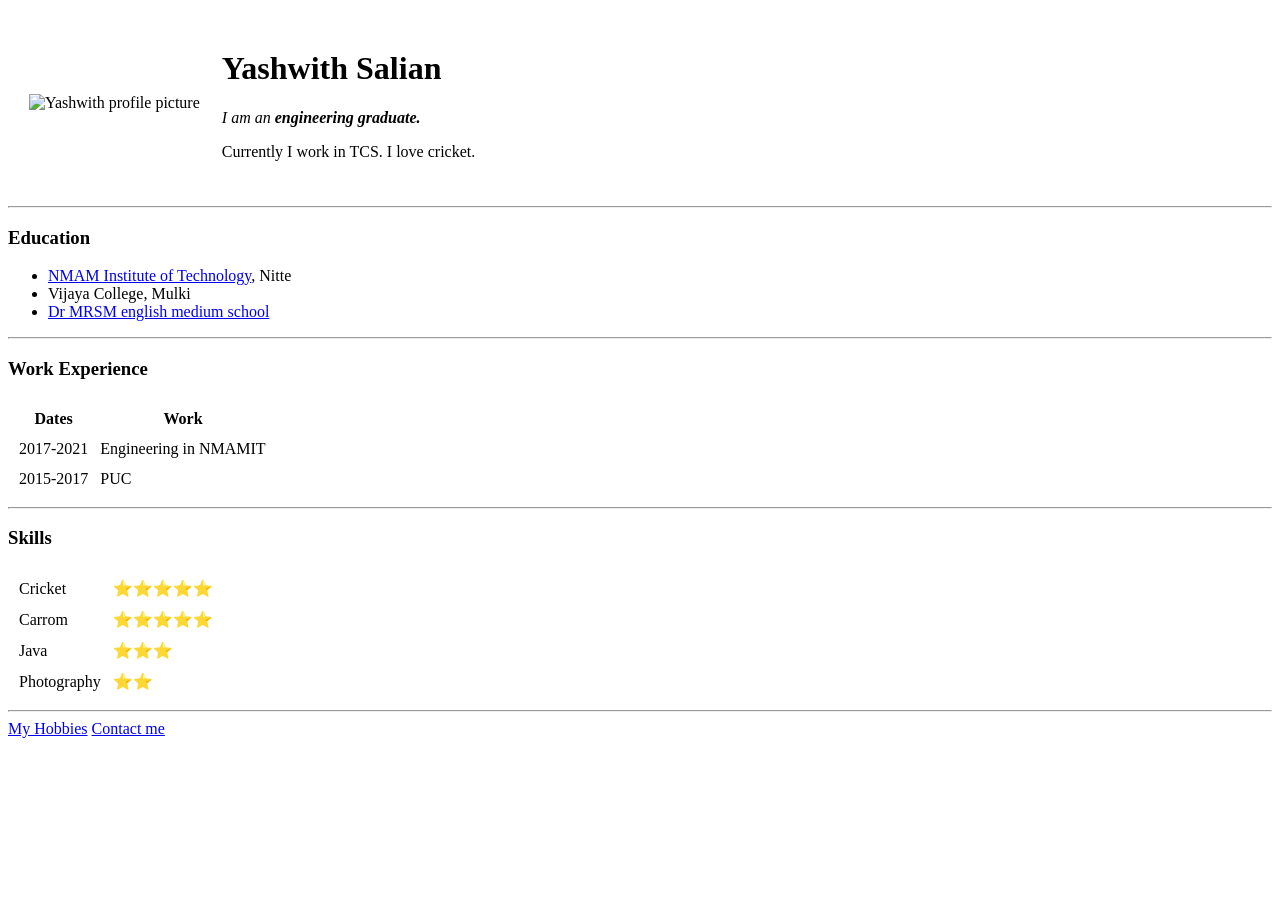
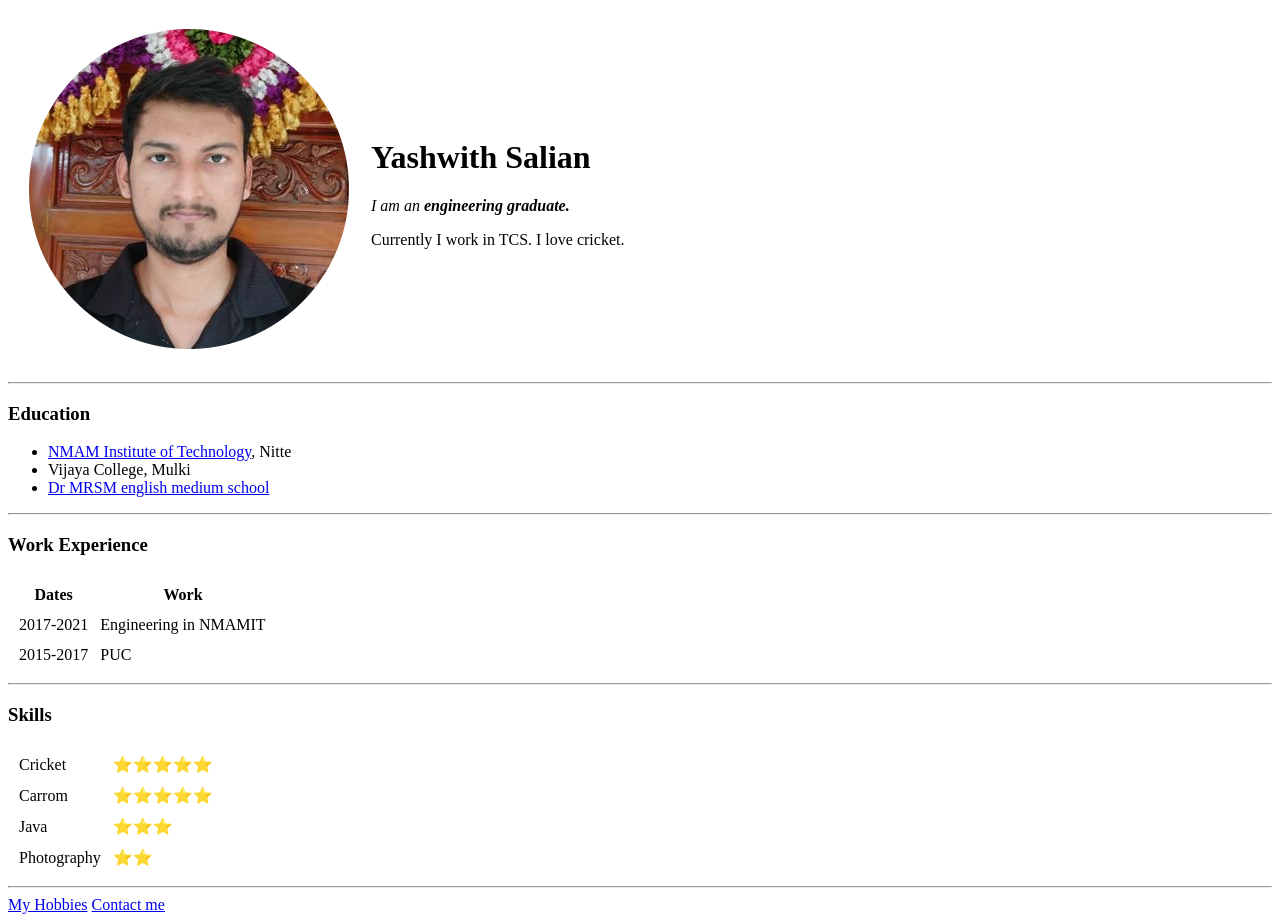
Before and after one commit to yashwith26/cv, a plain HTML site: page index.html in a window 1280 px wide. Before the commit the page ends 800 px from the top, so only its background shows below. Drawn offline with Linux system fonts and the light colour scheme.

Commit message:
change done

```diff
--- a/index.html
+++ b/index.html
@@ -8,7 +8,7 @@
 
 <body>
   <table cellspacing="20">
-    <td><img src="Yashwith.png" alt="Yashwith profile picture"></td>
+    <td><img src="images/Yashwith.png" alt="Yashwith profile picture"></td>
     <td><h1> Yashwith Salian</h1>
     <p><em>I am an <strong>engineering graduate.</strong></em></p>
     <p>Currently I work in TCS. I love cricket.</p></td>
```
